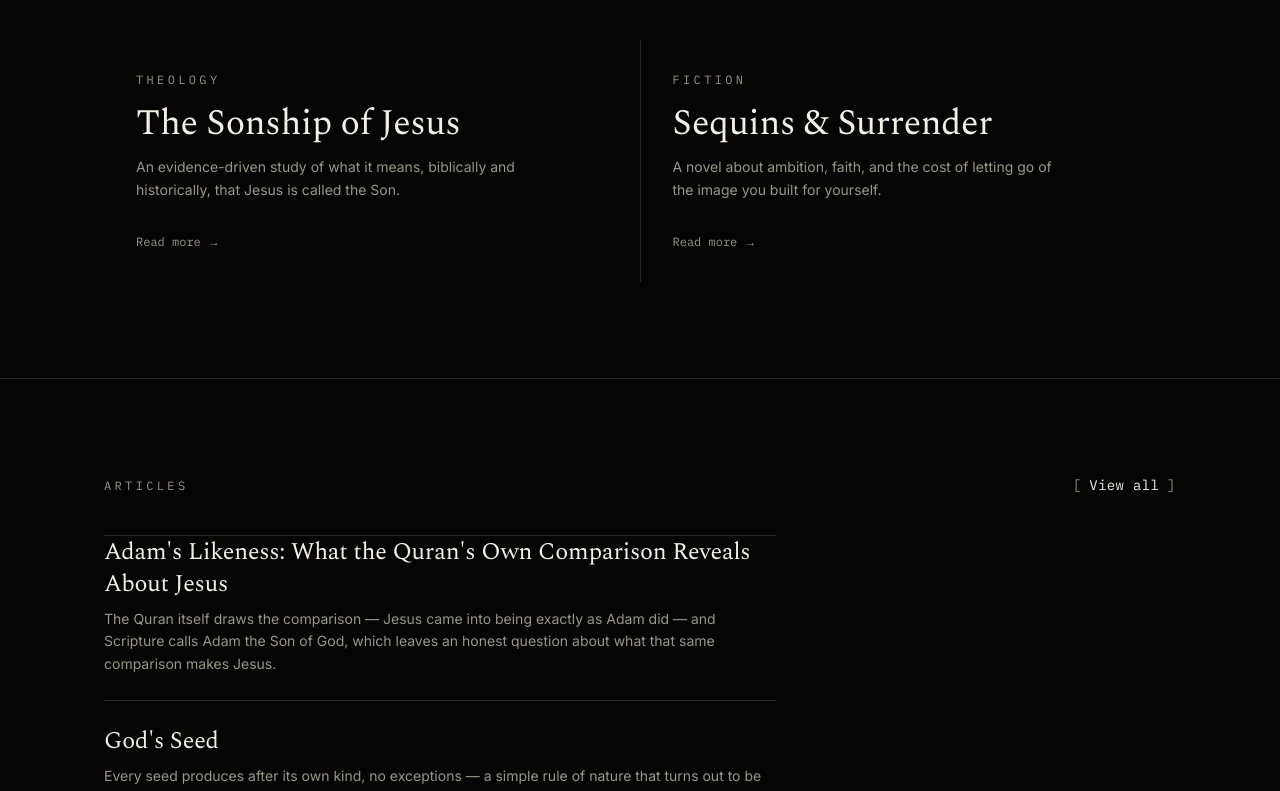
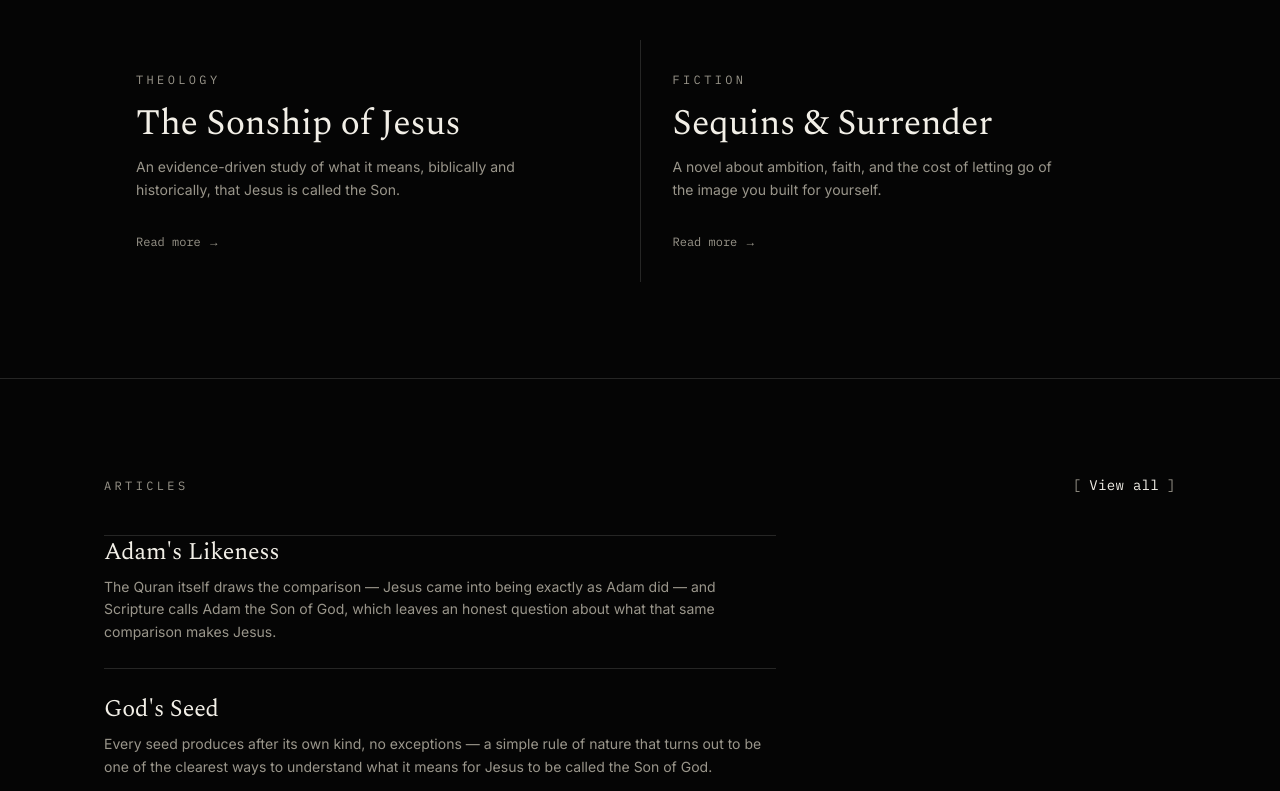
Before and after one commit to omanchi-code/Scriptorium, a Next.js app: page / in a window 1280 px wide. Shown: the part 3125-3916 px from the top of the page. Built offline with nearby package versions, Linux system fonts and the light colour scheme.

Commit message:
Modify post title and improve content formatting
Updated the title of the post and adjusted formatting in the content.

```diff
--- a/domains/blog/posts.ts
+++ b/domains/blog/posts.ts
@@ -59,7 +59,7 @@ The mango tree doesn't get a vote in what it becomes. But you're not soil. You g
   },
   {
     slug: "adams-likeness",
-    title: "Adam's Likeness: What the Quran's Own Comparison Reveals About Jesus",
+    title: "Adam's Likeness",
     category: "theology",
     excerpt:
       "The Quran itself draws the comparison — Jesus came into being exactly as Adam did — and Scripture calls Adam the Son of God, which leaves an honest question about what that same comparison makes Jesus.",
@@ -106,7 +106,9 @@ God + dust/clay = Adam and Jesus
 
 Man (dust) + woman (dust) = the rest of mankind
 
-Or another way to say it: God meets clay equals Sons of God. Clay meets clay equals Sons of Men.
+Or another way to say it:
+
+God meets clay equals Sons of God. Clay meets clay equals Sons of Men.
 
 This isn't a stretch of interpretation. It's the Quran's own comparison in 3:59 — Jesus is like Adam. So the real question a fair-minded reader has to answer is simply this: whose son is Adam?
 
```
